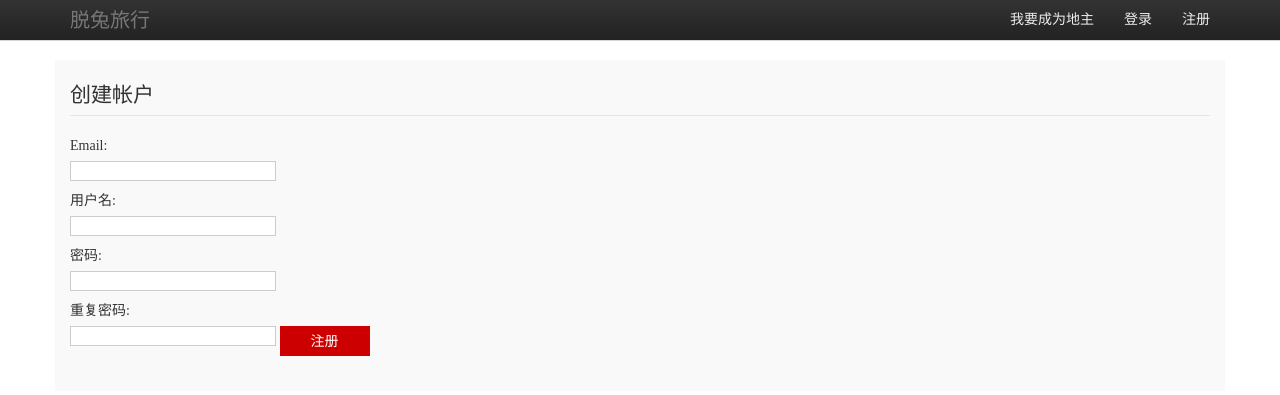
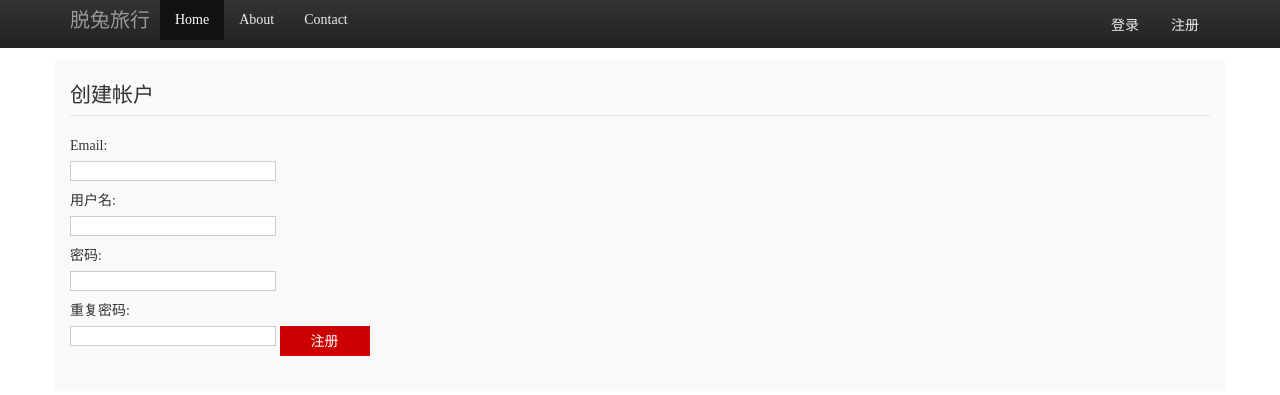
Before and after one commit to bboalimoe/paopao, a Django app: page /accounts/register/ in a window 1280 px wide. Shown: the top 395 px of the page. Run offline with Django 3.2, Linux system fonts and the light colour scheme; some libraries are stand-ins or nearby versions.

Commit message:
扁平风重写base，导航栏支持响应式设计，保存密码

```diff
--- a/service/templates/base.html
+++ b/service/templates/base.html
@@ -4,31 +4,61 @@
     <link rel="stylesheet" type="text/css" href="/static/css/bootstrap.min.css">
     <link rel="stylesheet" type="text/css" href="/static/css/bootstrap-responsive.min.css">
     <link rel="stylesheet" type="text/css" href="/static/css/style.css">
-	<script type="text/javascript" src="/static/js/jquery-1.9.1.min.js"></script>
-	<script type="text/javascript" src="/static/js/bootstrap.min.js"></script>
 </head>
+
 <body>
-	<div class="navbar navbar-fixed-top">
+
+    <div class="navbar navbar-inverse navbar-fixed-top">
         <div class="navbar-inner">
             <div class="container">
-		      	<a class="brand" href="/">脱兔旅行</a>
-		      	<div class="nav-collapse">
-		        	<ul class="nav pull-right">
-		        		<li><a href="#">我要成为地主</a></li>
+                <a class="btn btn-navbar" data-toggle="collapse" data-target=".nav-collapse">
+                    <span class="icon-bar"></span>
+                    <span class="icon-bar"></span>
+                    <span class="icon-bar"></span>
+                </a>
+                <a class="brand" href="#"> 脱兔旅行</a>
+                <div class="nav-collapse collapse">
+                    <ul class="nav">
+                        <li class="active"><a href="#">Home</a></li>
+                        <li><a href="#about">About</a></li>
+                        <li><a href="#contact">Contact</a></li>
+                    </ul>
+                    <div class="signin pull-right">
+                    <ul class="nav">
                         {% if user.is_authenticated %}
-		        		<li><a href="＃">{{ user.username }}</a></li>
-					  	<li><a href="/accounts/logout">退出</a></li>
+                        <li><a class="btn btn-link" href="#">{{ user.username }}</a></li>
+                        <li><a class="btn btn-link" href="/accounts/logout">退出</a></li>
                         {% else %}
-						<li><a href="/accounts/login">登录</a></li>
-					  	<li><a href="/accounts/register">注册</a></li>
+                        <li><a class="btn btn-link" href="/accounts/login">登录</a></li>
+                        <li><a class="btn btn-link" href="/accounts/register">注册</a></li>
                         {% endif %}
                     </ul>
-		      	</div><!-- /.nav-collapse -->
-	    	</div><!-- /.container -->
-	  	</div><!-- /.navbar-inner -->
-	</div><!-- /.navbar -->
+                    </div>
+                </div><!--/.nav-collapse -->
+            </div>
+        </div>
+    </div>
+
     <div class="container">
     {% block content %}{% endblock %}
     </div>
+
+    <!-- Le javascript
+    ================================================== -->
+    <!-- Placed at the end of the document so the pages load faster -->
+    <script src="/static/js/jquery.js"></script>
+    <script src="/static/js/bootstrap-transition.js"></script>
+    <script src="/static/js/bootstrap-alert.js"></script>
+    <script src="/static/js/bootstrap-modal.js"></script>
+    <script src="/static/js/bootstrap-dropdown.js"></script>
+    <script src="/static/js/bootstrap-scrollspy.js"></script>
+    <script src="/static/js/bootstrap-tab.js"></script>
+    <script src="/static/js/bootstrap-tooltip.js"></script>
+    <script src="/static/js/bootstrap-popover.js"></script>
+    <script src="/static/js/bootstrap-button.js"></script>
+    <script src="/static/js/bootstrap-collapse.js"></script>
+    <script src="/static/js/bootstrap-carousel.js"></script>
+    <script src="/static/js/bootstrap-typeahead.js"></script>
+
 </body>
 </html>
```
Lines whose indentation alone changed are shown as unchanged.
